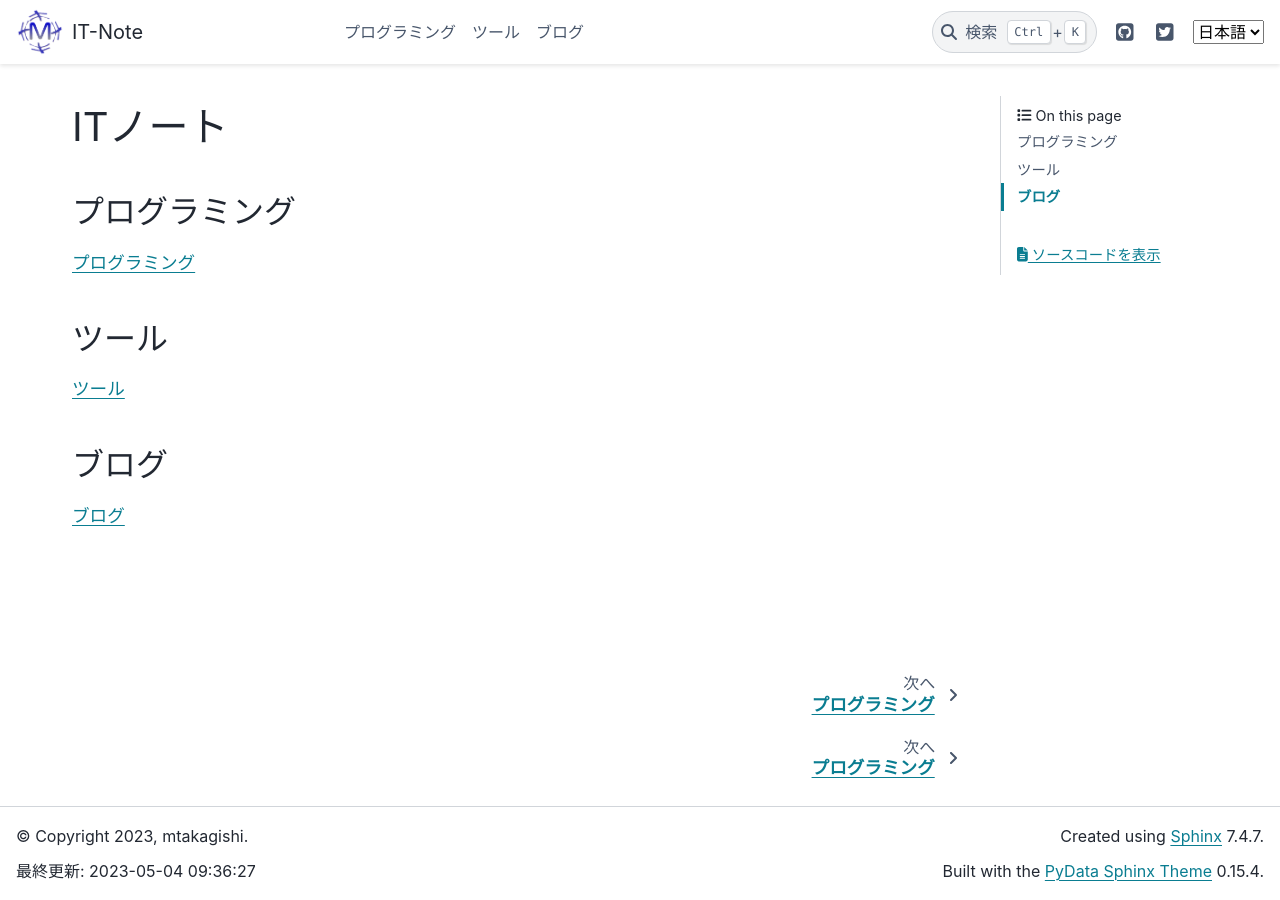
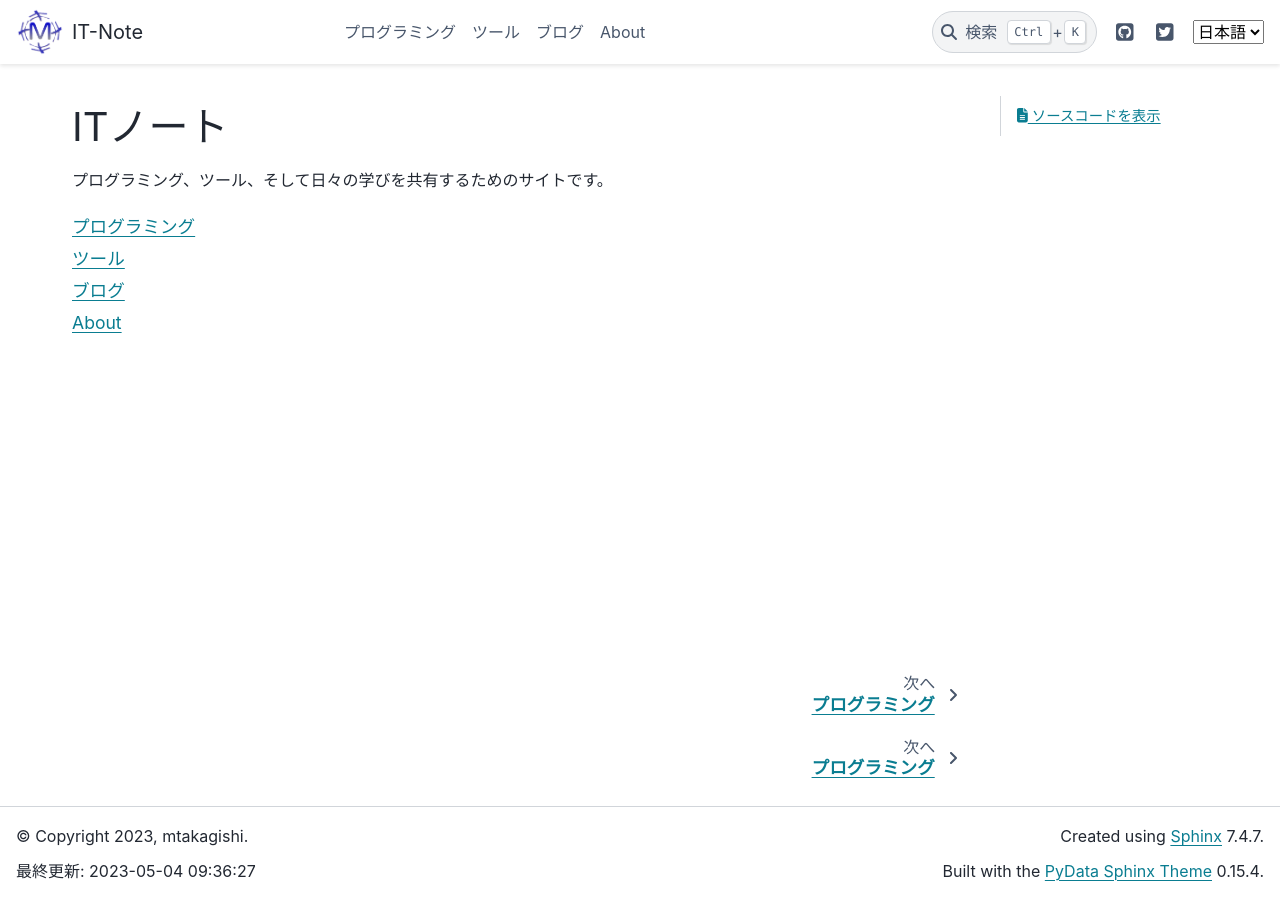
Before and after one commit to mtakagishi/note, a Sphinx documentation site: the page built from docs/index.rst, in a window 1280 px wide. Built offline with Sphinx 7.4.7 and the PyData theme 0.15.4, drawn with Linux system fonts in a browser that asks for light colours.

Commit message:
トップを修正

```diff
--- a/docs/index.rst
+++ b/docs/index.rst
@@ -3,26 +3,13 @@
 ITノート
 ########################################################
 
-プログラミング
-----------------------------
+プログラミング、ツール、そして日々の学びを共有するためのサイトです。
 
 .. toctree::
-   :maxdepth: 1
+  :maxdepth: 1
+  :glob:
 
-   programming/index
-
-ツール
-----------------------------
-
-.. toctree::
-   :maxdepth: 1
-
-   tools/index
-
-ブログ
-----------------------------
-
-.. toctree::
-   :maxdepth: 1
-
-   blog/index
+  programming/index
+  tools/index
+  blog/index
+  about_this_site
```
